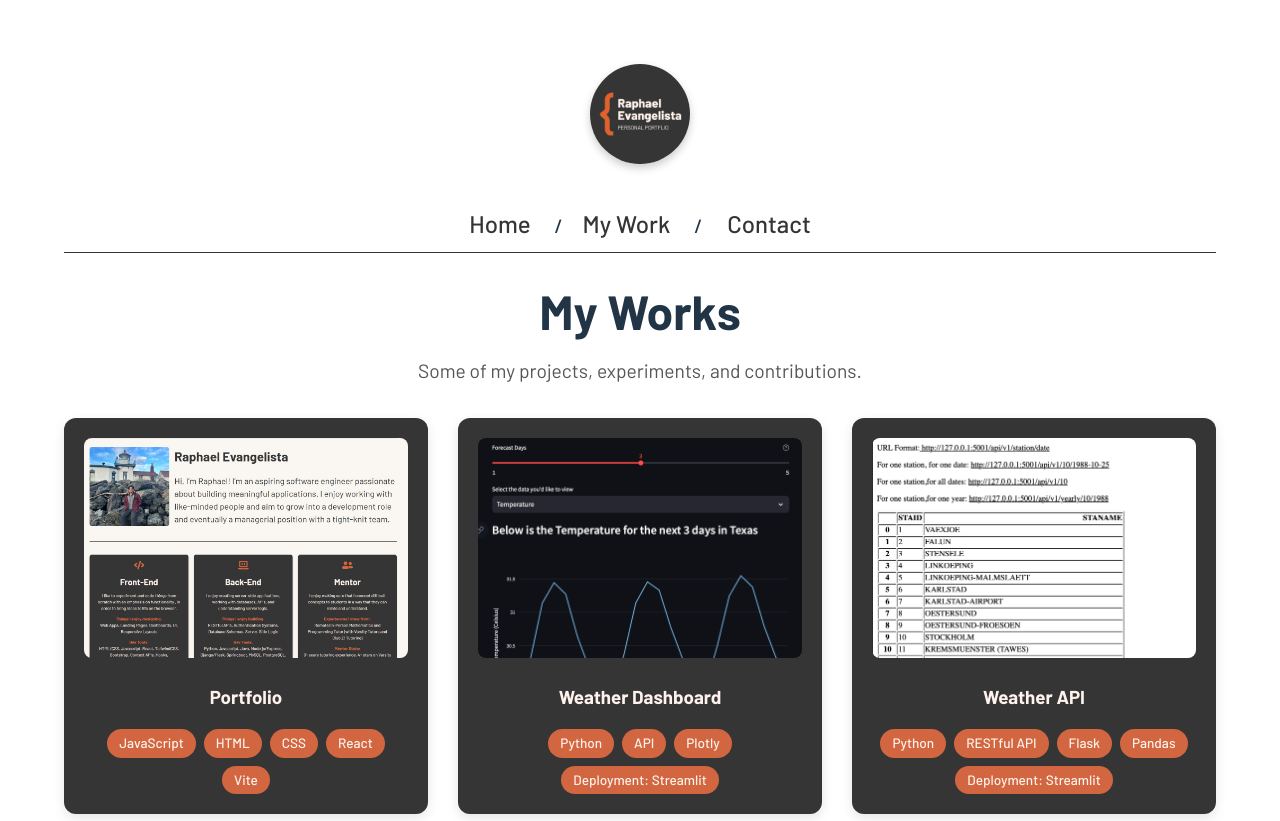
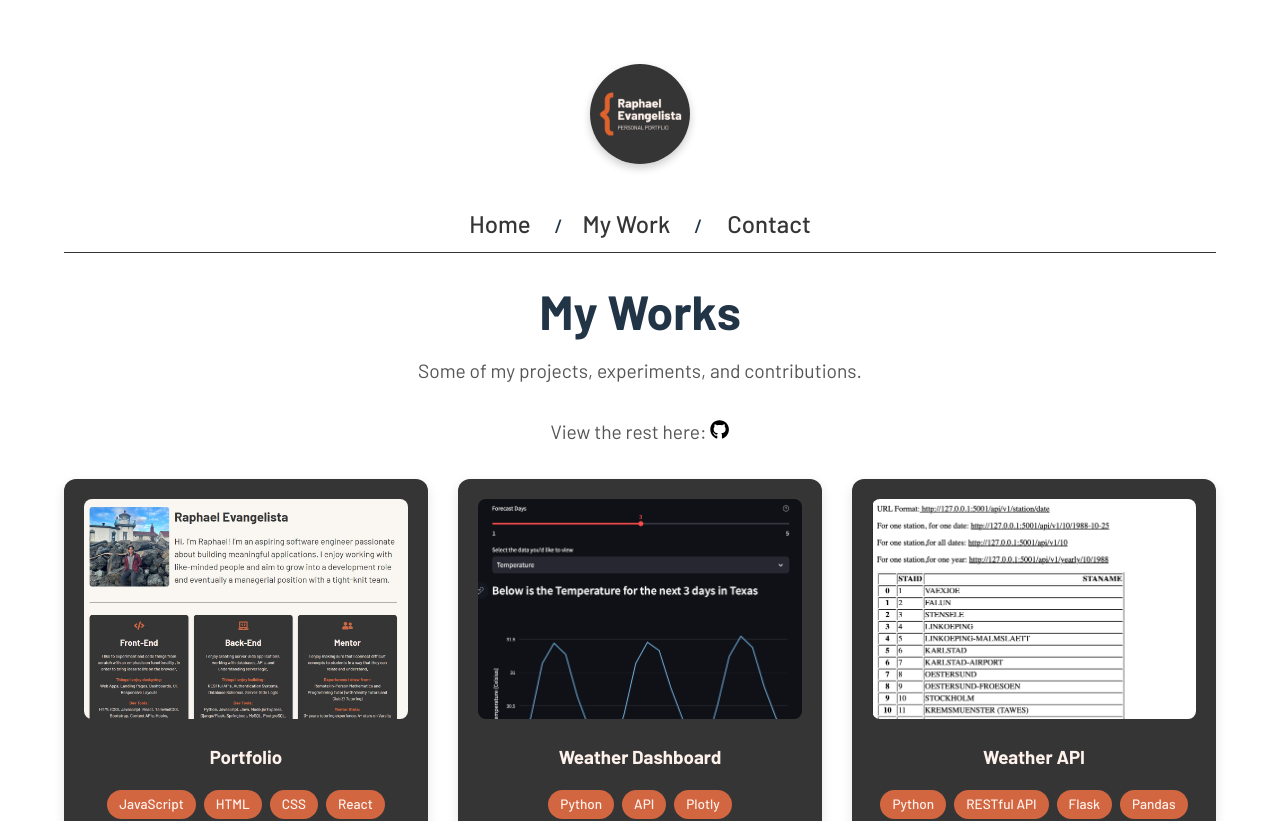
Before and after one commit to skythepoppy/rshe-portfolio, a React (Vite) app: page /my-works in a window 1280 px wide. Shown: the top 821 px of the page. Built offline with nearby package versions, Linux system fonts and the light colour scheme.

Commit message:
include github link in main project header

```diff
--- a/src/Projects.jsx
+++ b/src/Projects.jsx
@@ -2,6 +2,7 @@ import React, { useState } from "react";
 import "./Projects.css";
 import logo from "./assets/Raphael_Evangelista.png";
 import { FaArrowLeft } from "react-icons/fa";
+import { FaGithub } from "react-icons/fa";
 import { Link } from "react-router-dom";
 import projects from "./projectsData";
 
@@ -20,6 +21,13 @@ export default function Projects() {
       <header>
         <h1>My Works</h1>
         <p>Some of my projects, experiments, and contributions.</p>
+        <p style={{ fontStyle: 'bold' }}>View the rest here: <a
+          href="https://github.com/skythepoppy"
+          target="_blank"
+          rel="noopener noreferrer"
+        >
+          <FaGithub color="black"/>
+        </a> </p>
       </header>
 
       <section className="projects-grid">
@@ -85,7 +93,7 @@ export default function Projects() {
                 </span>
               ))}
             </div>
-            <br/>
+            <br />
             <a
               href={selectedProject.link}
               target="_blank"
```
